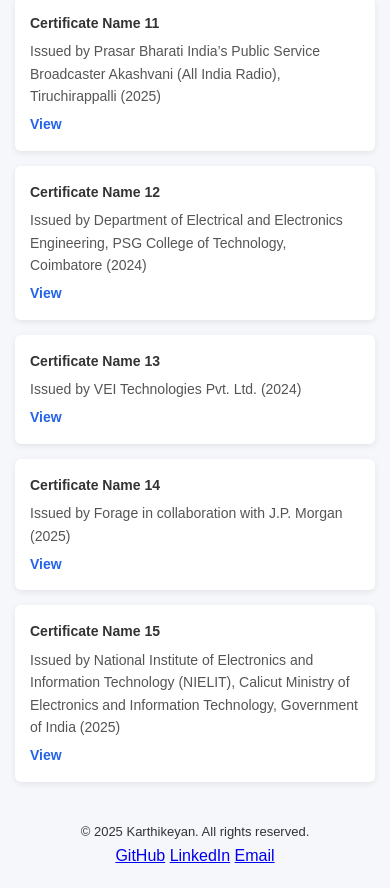
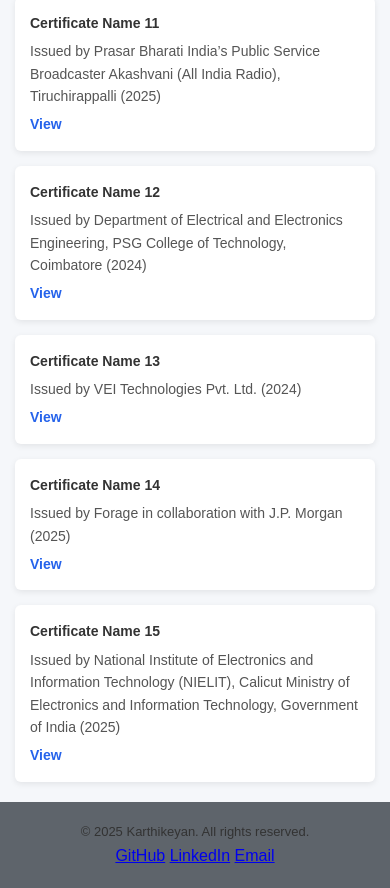
Before and after one commit to karthi220441/Portfolio, a plain HTML site: page index.html in a window 390 px wide. Shown: the part 3200-4088 px from the top of the page. Drawn offline with Linux system fonts and the light colour scheme.

Commit message:
add changes

```diff
--- a/style.css
+++ b/style.css
@@ -212,4 +212,7 @@
     footer p {
         font-size: 13px;
     }
+    footer{
+        background-color: #5e646b;
+    }
 }
```
